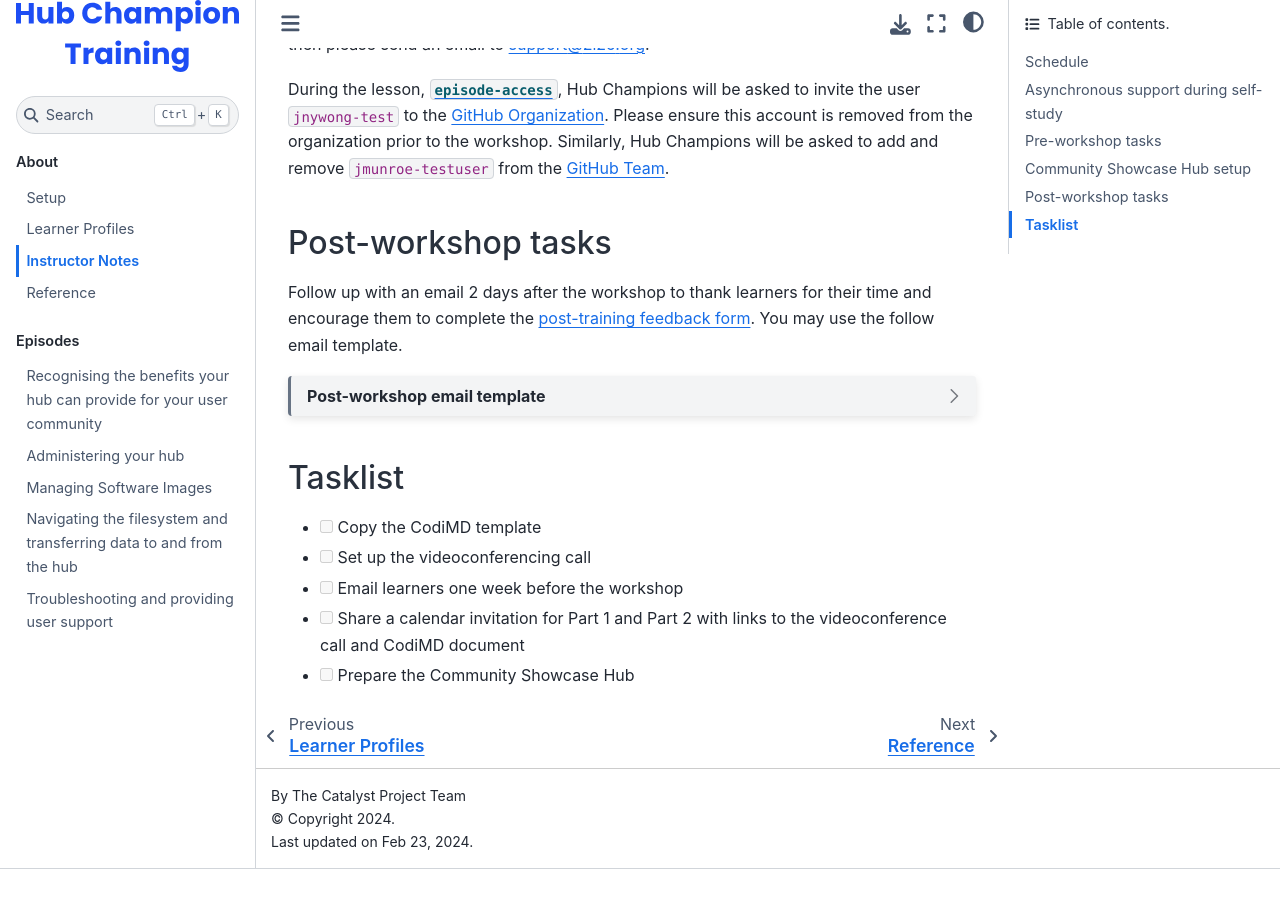
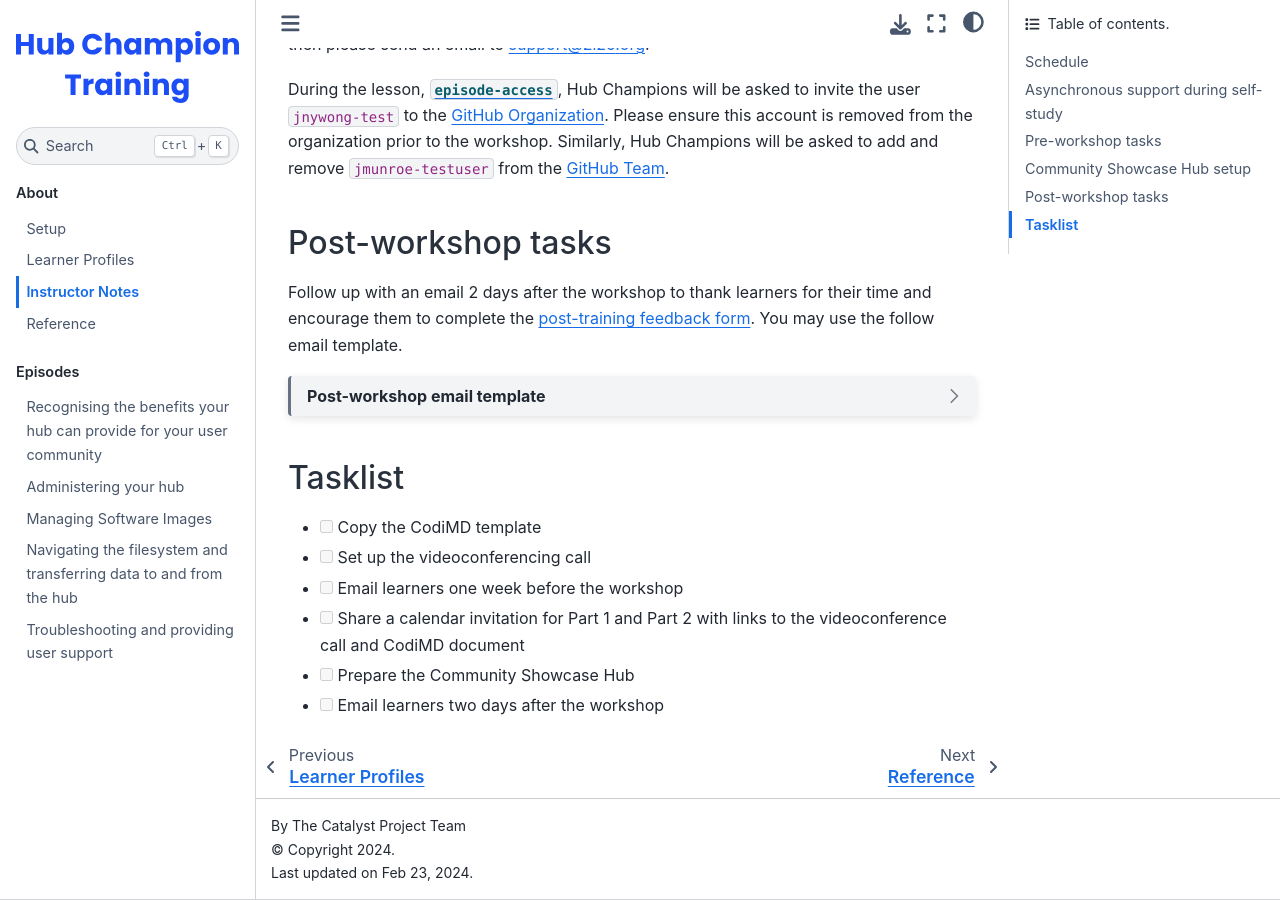
Before and after one commit to czi-catalystproject/hub-champion-training, a Jupyter Book: the page built from instructors/instructor-notes.md, in a window 1280 px wide and 900 px high, scrolled down 1250 px. Built offline with Jupyter Book 1.0.4 settings and Sphinx 7.4.7 and the Sphinx Book theme 1.1.4, drawn with Linux system fonts in a browser that asks for light colours; nearby versions of some CDN libraries; before the commit the page ends 2119 px from its top, so only the background shows below that.

Commit message:
Add checklist item

```diff
--- a/instructors/instructor-notes.md
+++ b/instructors/instructor-notes.md
@@ -91,3 +91,4 @@ Best wishes,
 - [ ] Email learners one week before the workshop
 - [ ] Share a calendar invitation for Part 1 and Part 2 with links to the videoconference call and CodiMD document
 - [ ] Prepare the Community Showcase Hub
+- [ ] Email learners two days after the workshop
```
